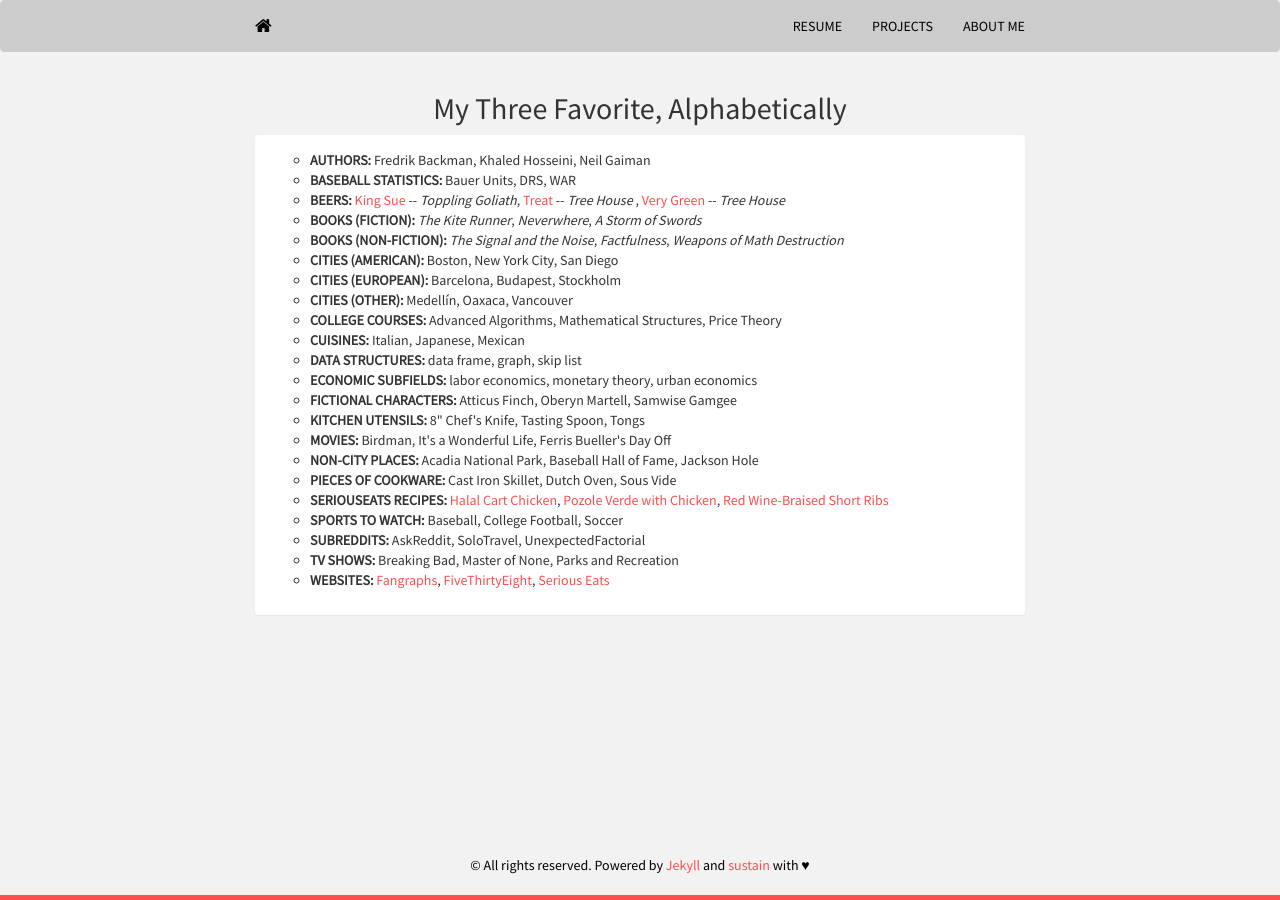
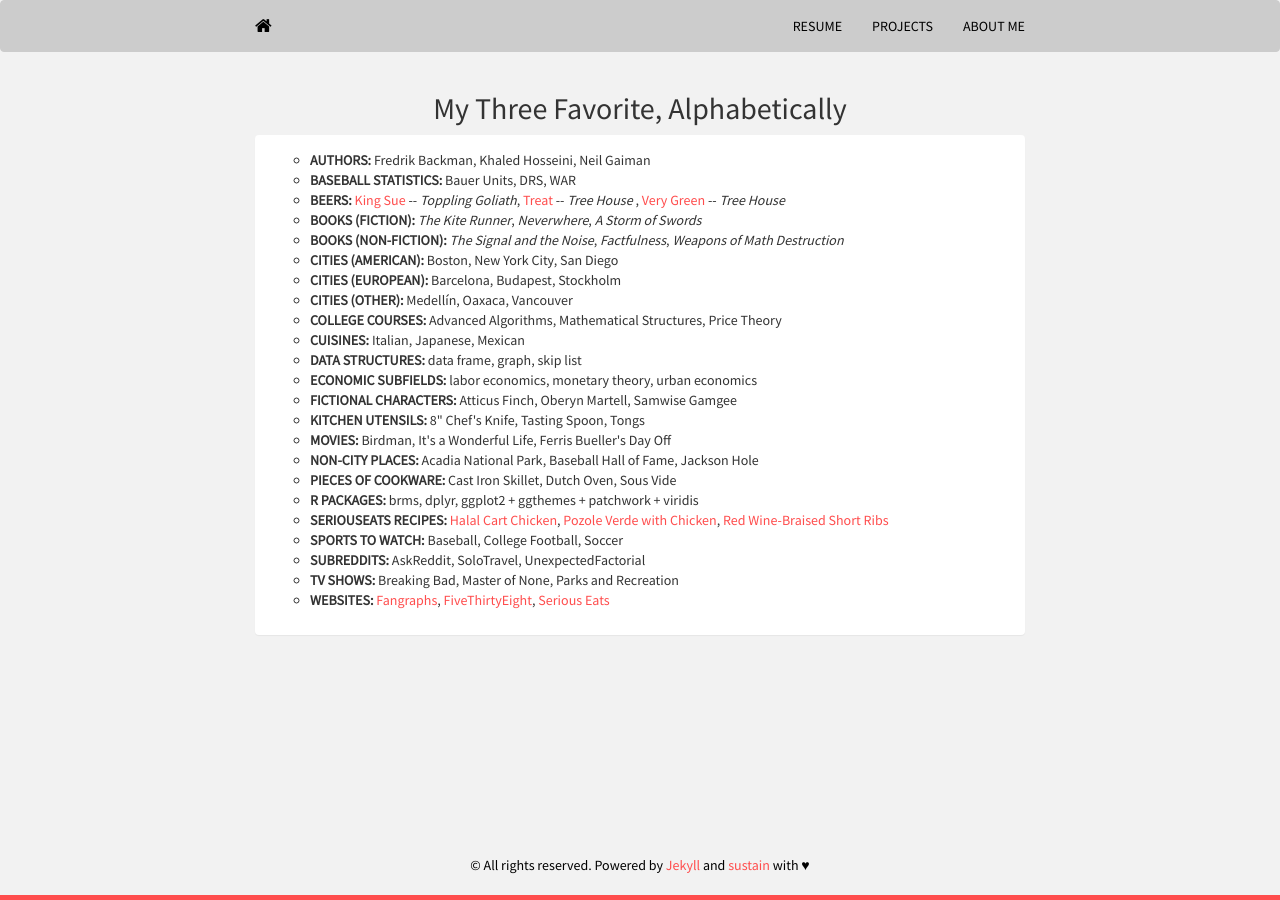
Before and after one commit to mrkaye97/mrkaye97.github.io, a Jekyll site: the page built from random.html, in a window 1280 px wide. Built offline with Jekyll 4.4.1, drawn with Linux system fonts in a browser that asks for light colours; nearby versions of some CDN libraries.

Commit message:
Update random.html

```diff
--- a/random.html
+++ b/random.html
@@ -37,6 +37,7 @@
 					  <li><b>MOVIES:</b> Birdman, It's a Wonderful Life, Ferris Bueller's Day Off</li>
 					  <li><b>NON-CITY PLACES:</b> Acadia National Park, Baseball Hall of Fame, Jackson Hole</li>
 					  <li><b>PIECES OF COOKWARE:</b> Cast Iron Skillet, Dutch Oven, Sous Vide</li>
+					  <li><b>R PACKAGES:</b> brms, dplyr, ggplot2 + ggthemes + patchwork + viridis</li>
 					  <li><b>SERIOUSEATS RECIPES:</b> <a href="https://www.seriouseats.com/recipes/2011/12/serious-eats-halal-cart-style-chicken-and-rice-white-sauce-recipe.html">Halal Cart Chicken</a>, <a href="https://www.seriouseats.com/recipes/2017/01/pozole-verde-de-pollo-green-mexican-hominy-and-chicken-soup-recipe.html">Pozole Verde with Chicken</a>, <a href="https://www.seriouseats.com/recipes/2019/12/red-wine-braised-beef-short-ribs-recipe.html">Red Wine-Braised Short Ribs</a></li></li>
 					  <li><b>SPORTS TO WATCH:</b> Baseball, College Football, Soccer</li>
 					  <li><b>SUBREDDITS:</b> AskReddit, SoloTravel, UnexpectedFactorial</li>
```
